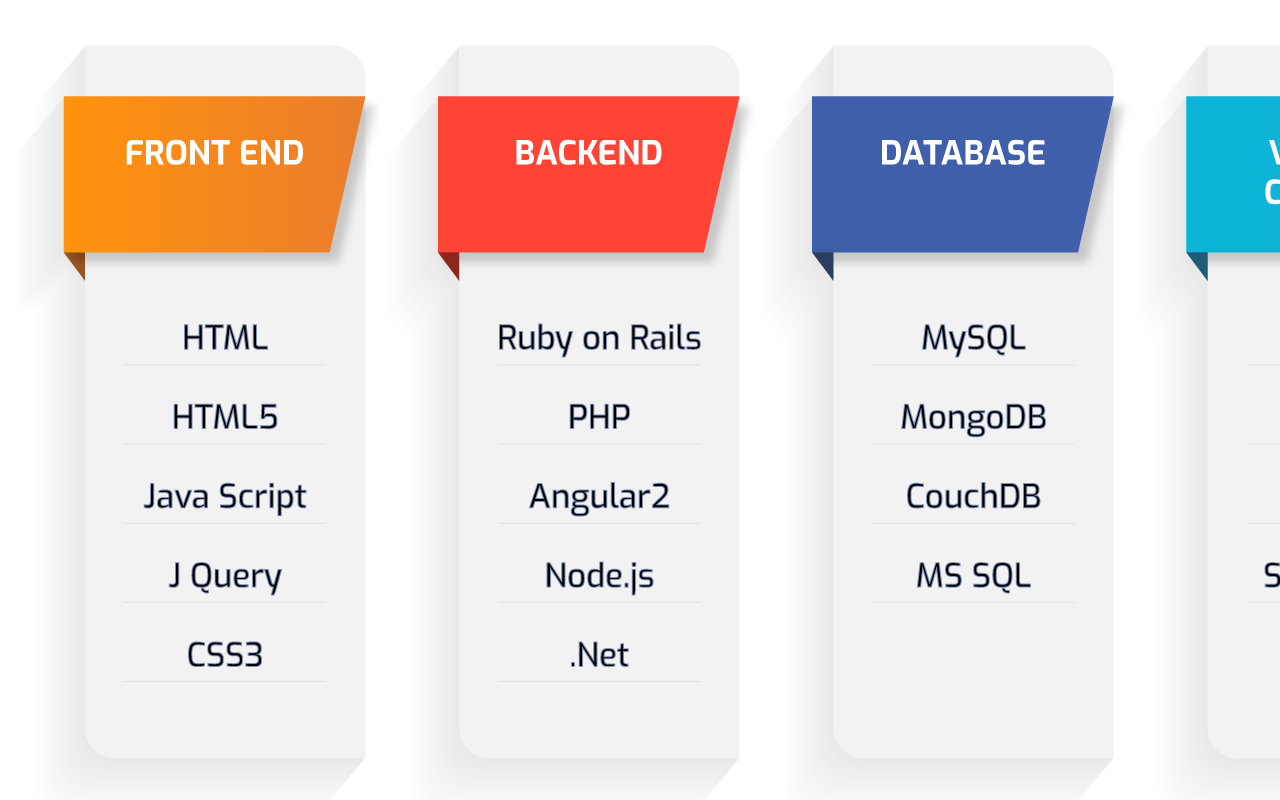
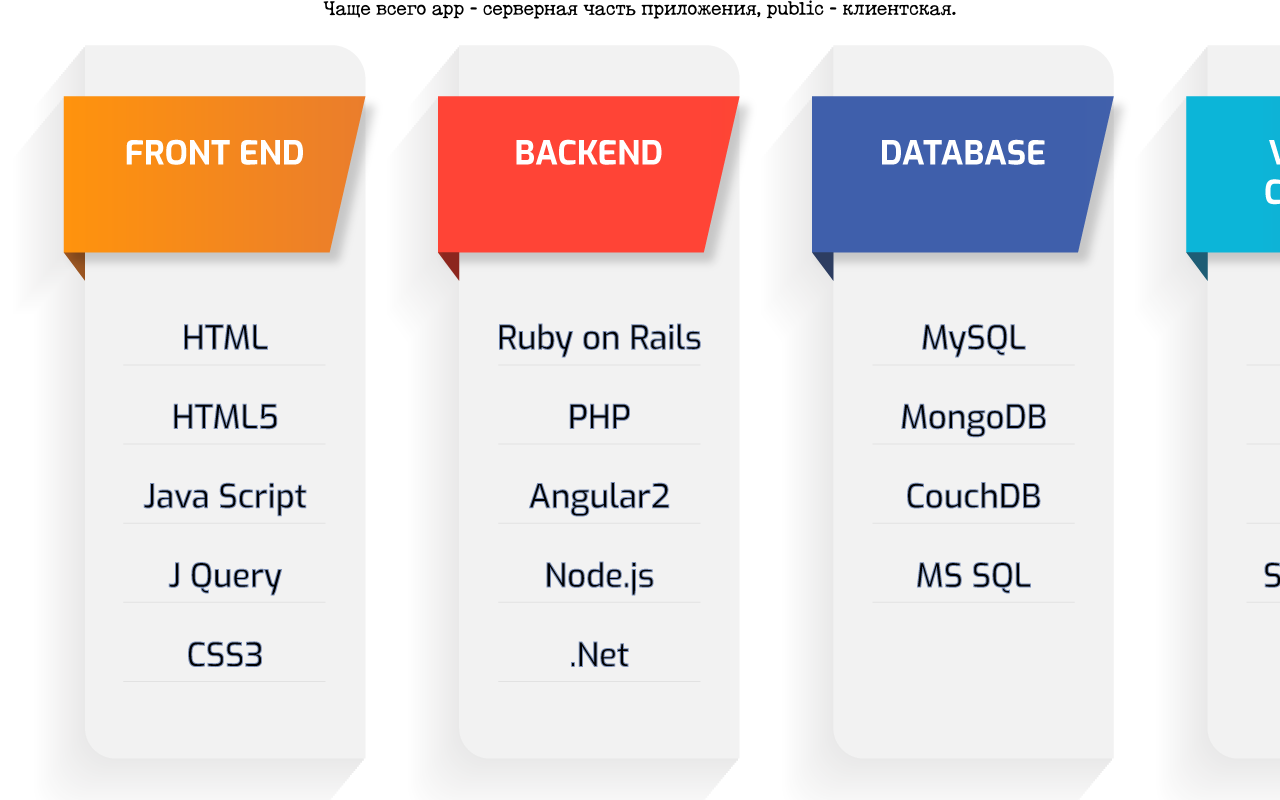
Before and after one commit to Latyshevdp72rus/template_project, a plain HTML site: page template_project/built/index.html in a window 1280 px wide. Drawn offline with Linux system fonts and the light colour scheme.

Commit message:
first_commit

```diff
--- a/template_project/built/css/styles.css
+++ b/template_project/built/css/styles.css
@@ -2,4 +2,15 @@
     margin: auto;
     background-image: url("../img/background.png");
     background-repeat: no-repeat;
+    font-family: Old Soviet;
 }
+@font-face {
+    font-family: Old Soviet;
+    src: url(../fonts/Old-Soviet.otf);
+
+}
+
+p{
+    margin: auto;
+    text-align: center;
+}
--- a/template_project/built/index.html
+++ b/template_project/built/index.html
@@ -8,5 +8,6 @@
     <title>Hello world!</title>
 </head>
 <body>
+    <p>Чаще всего app - серверная часть приложения, public - клиентская.</p>
 </body>
 </html>
```
Also changed, not shown: template_project/built/fonts/Old-Soviet.otf (added).
